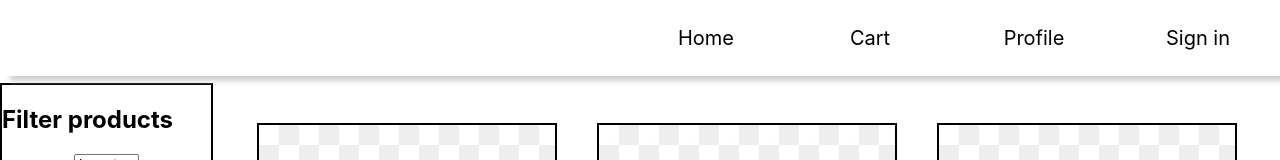
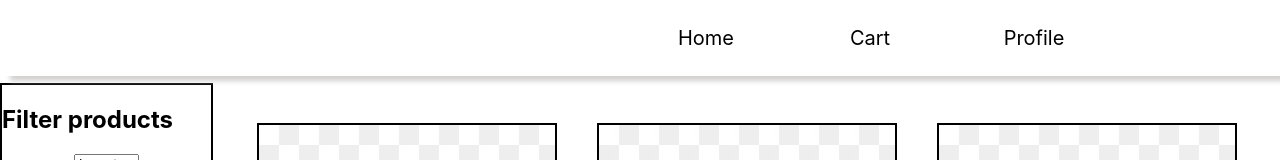
Before and after one commit to witekmikolajczak/commerce-website, a Next.js app: page / in a window 1280 px wide. Shown: the top 160 px of the page. Built offline with nearby package versions, Linux system fonts and the light colour scheme.

Commit message:
routes test

```diff
--- a/components/Navbar.jsx
+++ b/components/Navbar.jsx
@@ -17,9 +17,9 @@ export const Navbar = ()=> {
                 Profile
             </li>
             <li>
-                <Link href="/signIn">
+                {/* <Link href="/signIn">
                     Sign in
-                </Link>
+                </Link> */}
 
             </li>
         </ul>
```
